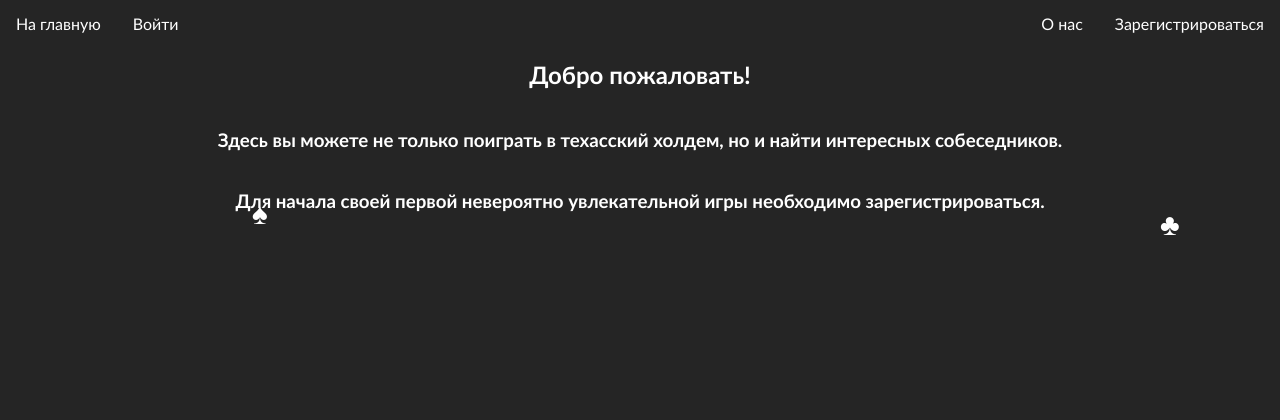
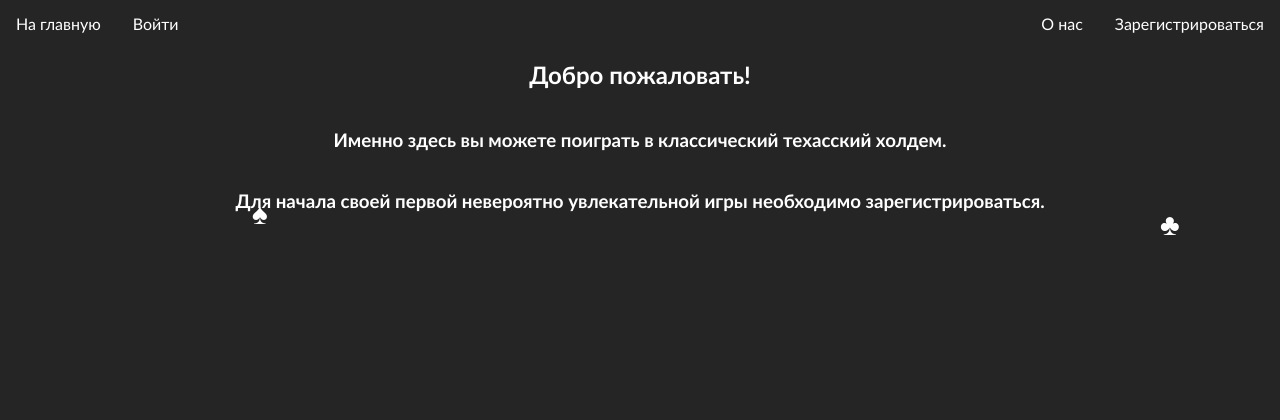
Before and after one commit to inksne/poker-FastAPI, a FastAPI app: page / in a window 1280 px wide; the page is wider, and only the part inside the window is pictured. Shown: the top 420 px of that part. Run offline with FastAPI, Linux system fonts and the light colour scheme; parts of the project's set-up code (start-up, migrations or seed data) failed here and were passed over.

Commit message:
обновление: обновлена привественная надпись

```diff
--- a/templates/index.html
+++ b/templates/index.html
@@ -22,6 +22,6 @@
 
 {% block content %}
     <h2>Добро пожаловать!</h2>
-    <h3>Здесь вы можете не только поиграть в техасский холдем, но и найти интересных собеседников.</h3>
+    <h3>Именно здесь вы можете поиграть в классический техасский холдем.</h3>
     <h3>Для начала своей первой невероятно увлекательной игры необходимо зарегистрироваться.</h3>
 {% endblock %}
```
